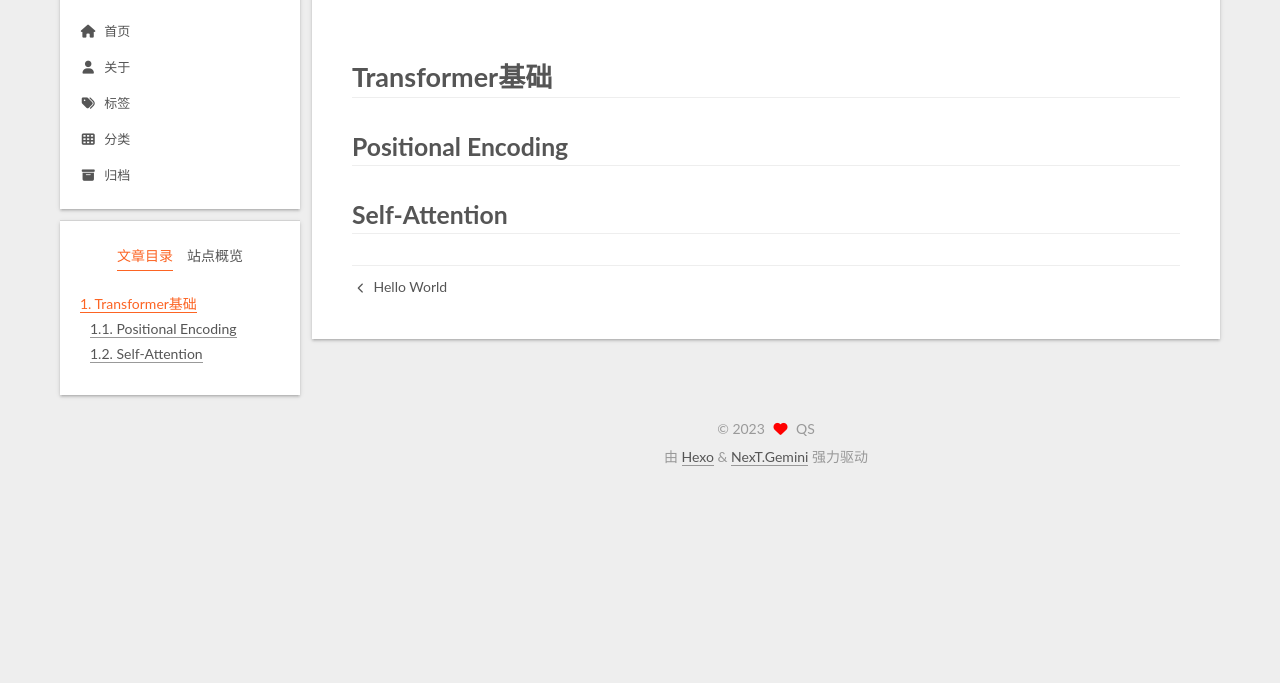
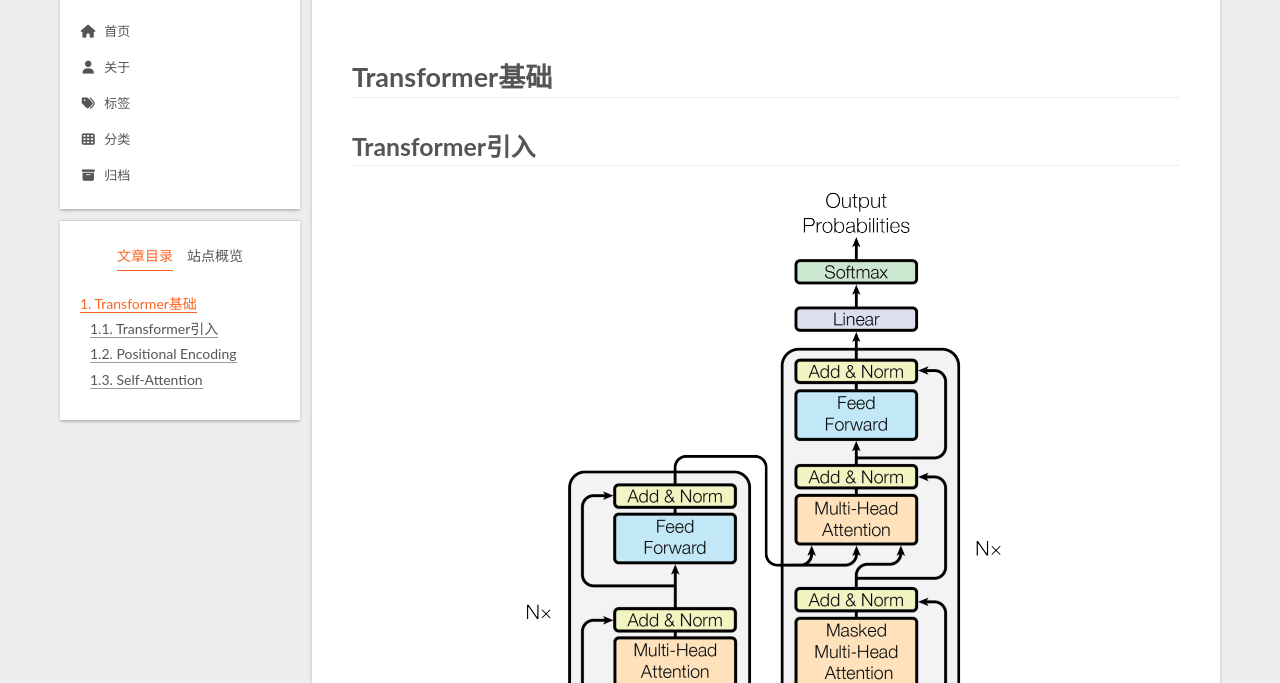
Before and after one commit to quanshen3/quanshen3.github.io, a plain HTML site: page 2023/12/23/Transformer/index.html in a window 1280 px wide. Shown: the part 117-800 px from the top of the page. Drawn offline with nearby package versions, Linux system fonts and the light colour scheme.

Commit message:
Site updated: 2023-12-23 20:54:59

```diff
--- a/2023/12/23/Transformer/index.html
+++ b/2023/12/23/Transformer/index.html
@@ -20,17 +20,19 @@
 
 <script class="next-config" data-name="main" type="application/json">{"hostname":"example.com","root":"/","images":"/images","scheme":"Gemini","darkmode":false,"version":"8.11.1","exturl":false,"sidebar":{"position":"left","display":"post","padding":18,"offset":12},"copycode":false,"bookmark":{"enable":false,"color":"#222","save":"auto"},"mediumzoom":false,"lazyload":false,"pangu":false,"comments":{"style":"tabs","active":null,"storage":true,"lazyload":false,"nav":null},"stickytabs":false,"motion":{"enable":true,"async":false,"transition":{"post_block":"fadeIn","post_header":"fadeInDown","post_body":"fadeInDown","coll_header":"fadeInLeft","sidebar":"fadeInUp"}},"prism":false,"i18n":{"placeholder":"搜索...","empty":"没有找到任何搜索结果：${query}","hits_time":"找到 ${hits} 个搜索结果（用时 ${time} 毫秒）","hits":"找到 ${hits} 个搜索结果"}}</script><script src="/js/config.js"></script>
 
-    <meta name="description" content="Transformer基础Positional EncodingSelf-Attention">
+    <meta name="description" content="Transformer基础Transformer引入 Positional EncodingSelf-Attention">
 <meta property="og:type" content="article">
 <meta property="og:title" content="Transformer">
 <meta property="og:url" content="http://example.com/2023/12/23/Transformer/index.html">
 <meta property="og:site_name" content="QS&#39;s Blog">
-<meta property="og:description" content="Transformer基础Positional EncodingSelf-Attention">
+<meta property="og:description" content="Transformer基础Transformer引入 Positional EncodingSelf-Attention">
 <meta property="og:locale" content="zh_CN">
+<meta property="og:image" content="http://example.com/Transformer/Transformer1.png">
 <meta property="article:published_time" content="2023-12-23T12:38:50.000Z">
-<meta property="article:modified_time" content="2023-12-23T12:39:01.038Z">
+<meta property="article:modified_time" content="2023-12-23T12:54:02.189Z">
 <meta property="article:author" content="QS">
 <meta name="twitter:card" content="summary">
+<meta name="twitter:image" content="http://example.com/Transformer/Transformer1.png">
 
 
 <link rel="canonical" href="http://example.com/2023/12/23/Transformer/">
@@ -116,7 +118,7 @@
       <div class="sidebar-panel-container">
         <!--noindex-->
         <div class="post-toc-wrap sidebar-panel">
-            <div class="post-toc animated"><ol class="nav"><li class="nav-item nav-level-1"><a class="nav-link" href="#Transformer%E5%9F%BA%E7%A1%80"><span class="nav-number">1.</span> <span class="nav-text">Transformer基础</span></a><ol class="nav-child"><li class="nav-item nav-level-2"><a class="nav-link" href="#Positional-Encoding"><span class="nav-number">1.1.</span> <span class="nav-text">Positional Encoding</span></a></li><li class="nav-item nav-level-2"><a class="nav-link" href="#Self-Attention"><span class="nav-number">1.2.</span> <span class="nav-text">Self-Attention</span></a></li></ol></li></ol></div>
+            <div class="post-toc animated"><ol class="nav"><li class="nav-item nav-level-1"><a class="nav-link" href="#Transformer%E5%9F%BA%E7%A1%80"><span class="nav-number">1.</span> <span class="nav-text">Transformer基础</span></a><ol class="nav-child"><li class="nav-item nav-level-2"><a class="nav-link" href="#Transformer%E5%BC%95%E5%85%A5"><span class="nav-number">1.1.</span> <span class="nav-text">Transformer引入</span></a></li><li class="nav-item nav-level-2"><a class="nav-link" href="#Positional-Encoding"><span class="nav-number">1.2.</span> <span class="nav-text">Positional Encoding</span></a></li><li class="nav-item nav-level-2"><a class="nav-link" href="#Self-Attention"><span class="nav-number">1.3.</span> <span class="nav-text">Self-Attention</span></a></li></ol></li></ol></div>
         </div>
         <!--/noindex-->
 
@@ -199,7 +201,7 @@
       <span class="post-meta-item-text">发表于</span>
 
 
-      <time title="创建时间：2023-12-23 20:38:50 / 修改时间：20:39:01" itemprop="dateCreated datePublished" datetime="2023-12-23T20:38:50+08:00">2023-12-23</time>
+      <time title="创建时间：2023-12-23 20:38:50 / 修改时间：20:54:02" itemprop="dateCreated datePublished" datetime="2023-12-23T20:38:50+08:00">2023-12-23</time>
     </span>
 
 
@@ -212,7 +214,8 @@
 
 
     <div class="post-body" itemprop="articleBody">
-        <h1 id="Transformer基础"><a href="#Transformer基础" class="headerlink" title="Transformer基础"></a>Transformer基础</h1><h2 id="Positional-Encoding"><a href="#Positional-Encoding" class="headerlink" title="Positional Encoding"></a>Positional Encoding</h2><h2 id="Self-Attention"><a href="#Self-Attention" class="headerlink" title="Self-Attention"></a>Self-Attention</h2>
+        <h1 id="Transformer基础"><a href="#Transformer基础" class="headerlink" title="Transformer基础"></a>Transformer基础</h1><h2 id="Transformer引入"><a href="#Transformer引入" class="headerlink" title="Transformer引入"></a>Transformer引入</h2><p><img src="/Transformer/Transformer1.png" alt="Transformer Architecture"></p>
+<h2 id="Positional-Encoding"><a href="#Positional-Encoding" class="headerlink" title="Positional Encoding"></a>Positional Encoding</h2><h2 id="Self-Attention"><a href="#Self-Attention" class="headerlink" title="Self-Attention"></a>Self-Attention</h2>
     </div>
 
 
```
Also changed, not shown: index.html (+3 -2 lines), 2023/12/23/Transformer/transformer1.png (added).
